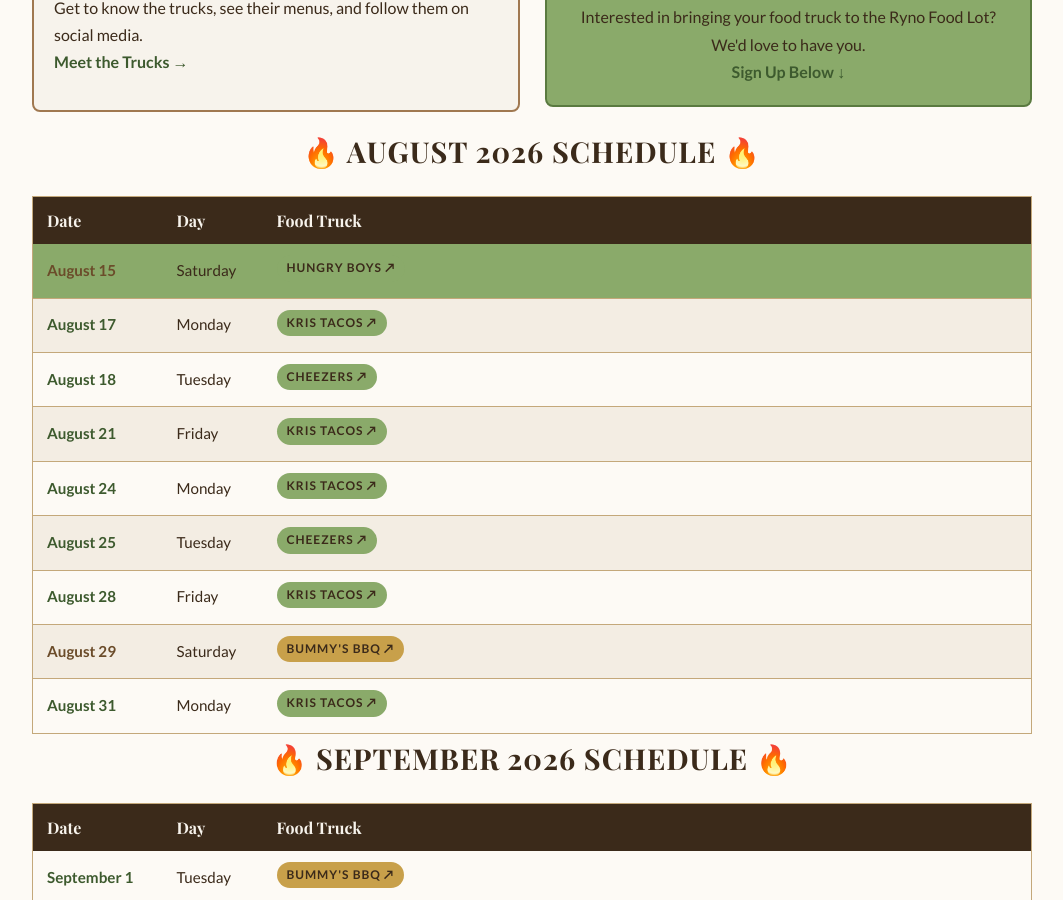
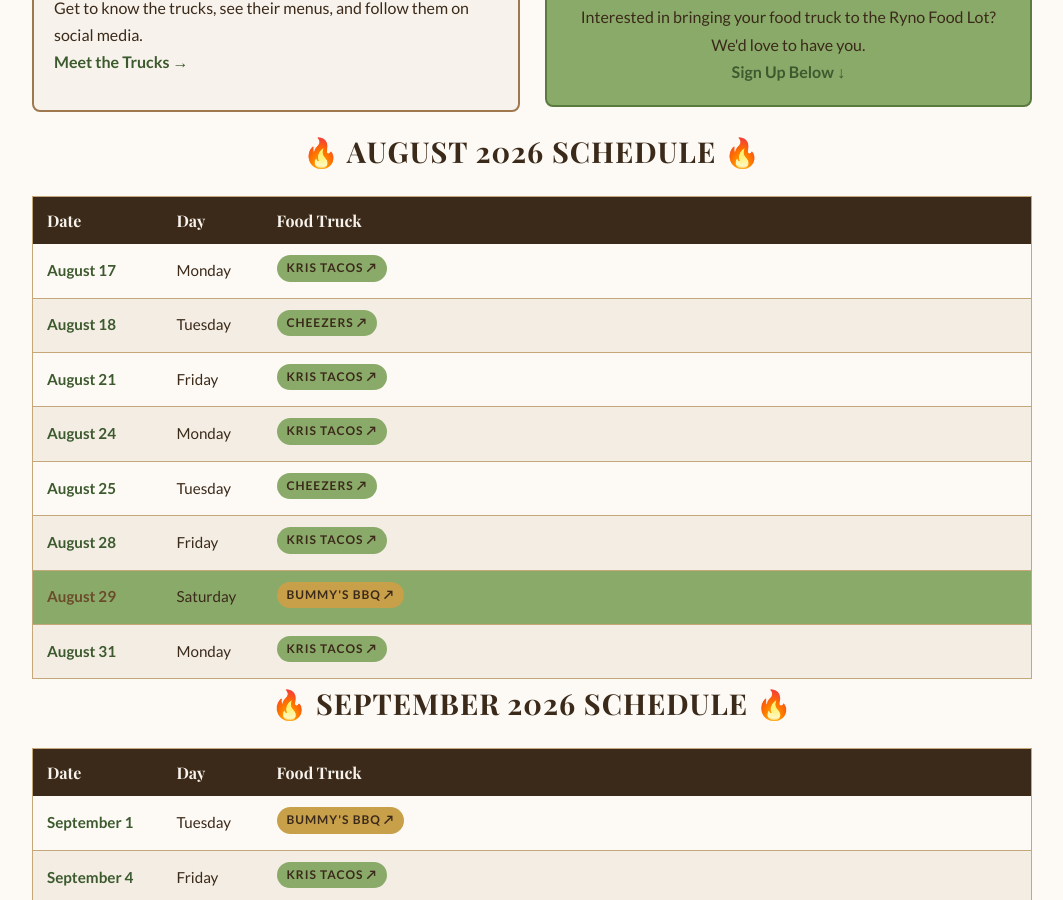
Before and after one commit to blueearthcommunitymarket/blueearthcommunitymarket.github.io, a Jekyll site: the page built from ryno-food-lot/index.html, in a window 1280 px wide and 900 px high, scrolled down 479 px. Shown: the whole window, without its empty margins (108-1171 px from the left). Built offline with Jekyll 4.4.1, drawn with Linux system fonts in a browser that asks for light colours; some web fonts are replaced.

Commit message:
food-lot: remove past dates (auto-cleanup 2026-08-15)

```diff
--- a/ryno-food-lot/index.html
+++ b/ryno-food-lot/index.html
@@ -229,7 +229,7 @@
 
 
 
-                <tr style="background: var(--green-light);"><td class="race-date special-event">August 15</td><td>Saturday</td><td><span class="tag"><a href="https://www.facebook.com/hungryboysiowa" target="_blank" rel="noopener" style="color:inherit;text-decoration:none;">Hungry Boys ↗</a></span></td></tr>
+
                 <tr><td class="race-date">August 17</td><td>Monday</td><td><span class="tag"><a href="https://www.facebook.com/share/1AquB7sxYj/?mibextid=wwXIfr" target="_blank" rel="noopener" style="color:inherit;text-decoration:none;">Kris Tacos ↗</a></span></td></tr>
                 <tr><td class="race-date">August 18</td><td>Tuesday</td><td><span class="tag"><a href="https://www.facebook.com/share/1CZyABySqK/?mibextid=wwXIfr" target="_blank" rel="noopener" style="color:inherit;text-decoration:none;">Cheezers ↗</a></span></td></tr>
                 <tr><td class="race-date">August 21</td><td>Friday</td><td><span class="tag"><a href="https://www.facebook.com/share/1AquB7sxYj/?mibextid=wwXIfr" target="_blank" rel="noopener" style="color:inherit;text-decoration:none;">Kris Tacos ↗</a></span></td></tr>
```
